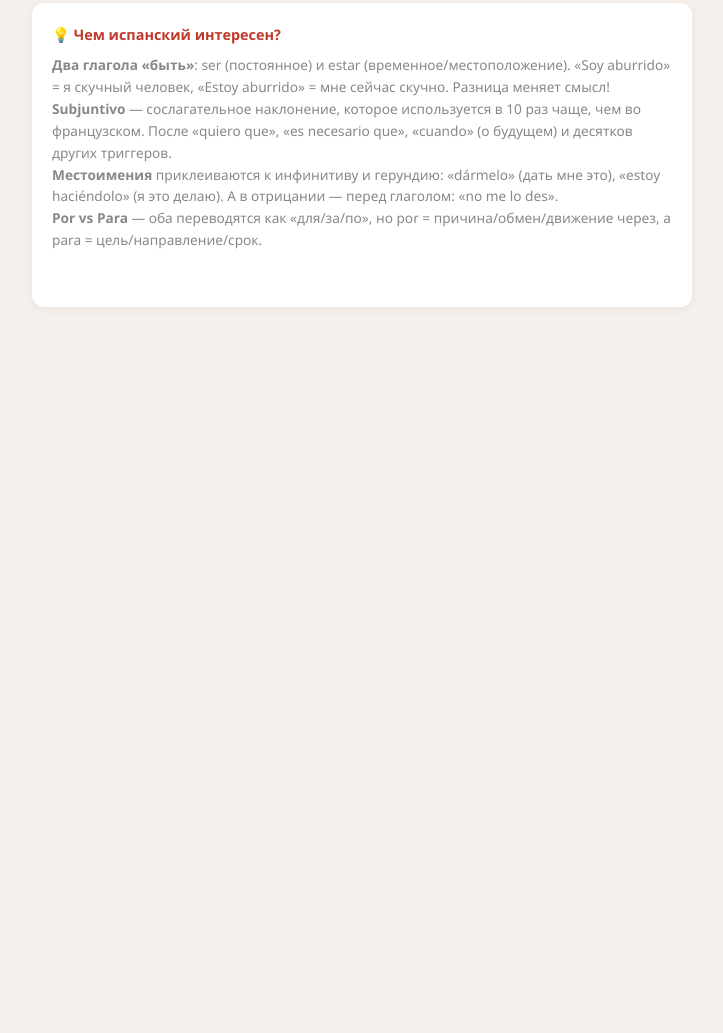
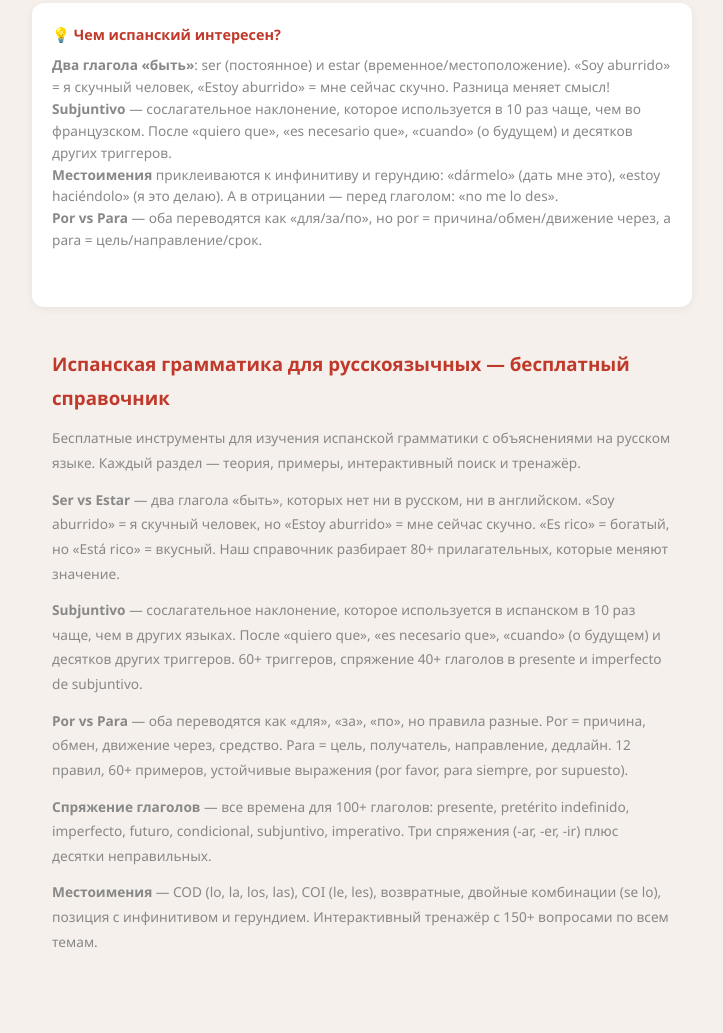
Before and after one commit to braxno-dotcom/spanish-grammar, a plain HTML site: page index.html in a window 1280 px wide. Shown: the part 819-1852 px from the top of the page, without its empty margins (278-1001 px from the left). Before the commit the page ends 1166 px from the top, so only its background shows below. Drawn offline with Linux system fonts and the light colour scheme.

Commit message:
Add SEO content section for Google indexing
Co-Authored-By: Claude Opus 4.6 (1M context) <noreply@anthropic.com>

```diff
--- a/index.html
+++ b/index.html
@@ -126,6 +126,16 @@
       <b>Por vs Para</b> — оба переводятся как «для/за/по», но por = причина/обмен/движение через, а para = цель/направление/срок.
     </p>
   </div>
+
+  <div style="max-width:700px; margin:40px auto 0; padding:0 20px 40px; text-align:left; font-size:0.9em; color:#666; line-height:1.8;">
+    <h2 style="font-size:1.3em; color:#c0392b; margin-bottom:12px;">Испанская грамматика для русскоязычных — бесплатный справочник</h2>
+    <p style="margin-bottom:12px;">Бесплатные инструменты для изучения испанской грамматики с объяснениями на русском языке. Каждый раздел — теория, примеры, интерактивный поиск и тренажёр.</p>
+    <p style="margin-bottom:12px;"><strong>Ser vs Estar</strong> — два глагола «быть», которых нет ни в русском, ни в английском. «Soy aburrido» = я скучный человек, но «Estoy aburrido» = мне сейчас скучно. «Es rico» = богатый, но «Está rico» = вкусный. Наш справочник разбирает 80+ прилагательных, которые меняют значение.</p>
+    <p style="margin-bottom:12px;"><strong>Subjuntivo</strong> — сослагательное наклонение, которое используется в испанском в 10 раз чаще, чем в других языках. После «quiero que», «es necesario que», «cuando» (о будущем) и десятков других триггеров. 60+ триггеров, спряжение 40+ глаголов в presente и imperfecto de subjuntivo.</p>
+    <p style="margin-bottom:12px;"><strong>Por vs Para</strong> — оба переводятся как «для», «за», «по», но правила разные. Por = причина, обмен, движение через, средство. Para = цель, получатель, направление, дедлайн. 12 правил, 60+ примеров, устойчивые выражения (por favor, para siempre, por supuesto).</p>
+    <p style="margin-bottom:12px;"><strong>Спряжение глаголов</strong> — все времена для 100+ глаголов: presente, pretérito indefinido, imperfecto, futuro, condicional, subjuntivo, imperativo. Три спряжения (-ar, -er, -ir) плюс десятки неправильных.</p>
+    <p><strong>Местоимения</strong> — COD (lo, la, los, las), COI (le, les), возвратные, двойные комбинации (se lo), позиция с инфинитивом и герундием. Интерактивный тренажёр с 150+ вопросами по всем темам.</p>
+  </div>
 </div>
 
 </body>
```
